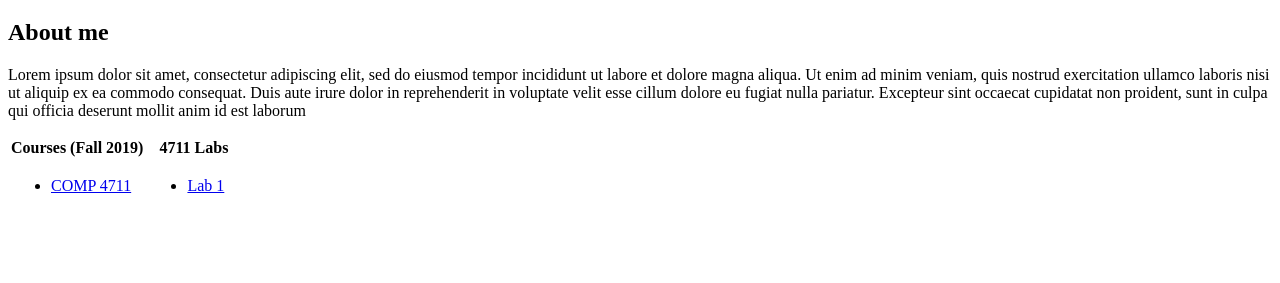
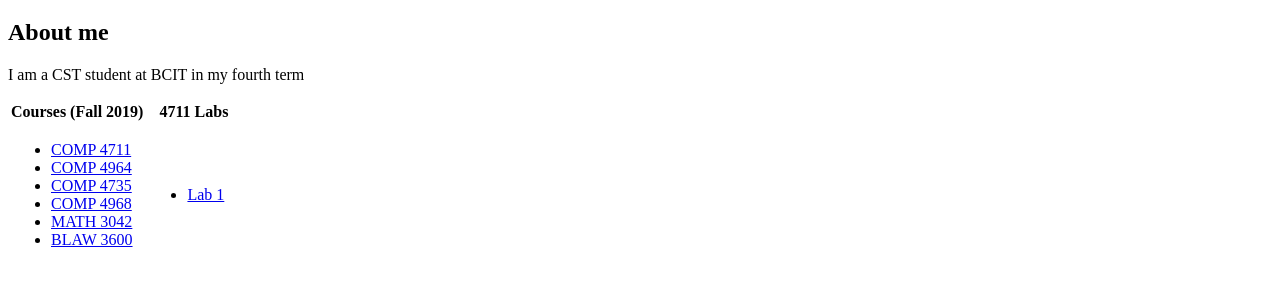
Before and after one commit to nguyen-tony/Nguyen-Tony.github.io, a plain HTML site: page index.html in a window 1280 px wide. Shown: the part 61-344 px from the top of the page. Drawn offline with Linux system fonts and the light colour scheme; a script that the page names is missing.

Commit message:
Update index.html
edit index

```diff
--- a/index.html
+++ b/index.html
@@ -11,10 +11,7 @@
 </h1>
 <h2>About me</h2>
 <p>
-    Lorem ipsum dolor sit amet, consectetur adipiscing elit, sed do eiusmod tempor incididunt ut labore et dolore magna aliqua.
-    Ut enim ad minim veniam, quis nostrud exercitation ullamco laboris nisi ut aliquip ex ea commodo consequat.
-    Duis aute irure dolor in reprehenderit in voluptate velit esse cillum dolore eu fugiat nulla pariatur.
-    Excepteur sint occaecat cupidatat non proident, sunt in culpa qui officia deserunt mollit anim id est laborum
+    I am a CST student at BCIT in my fourth term
 </p>
 <table>
     <tr>
@@ -26,6 +23,21 @@
             <ul>
                 <li>
                     <a rel="noopener" href="https://www.bcit.ca/study/outlines/20193035498">COMP 4711</a>
+                </li>
+				                <li>
+                    <a rel="noopener" href="https://www.bcit.ca/study/outlines/20193035498">COMP 4964</a>
+                </li>
+				                <li>
+                    <a rel="noopener" href="https://www.bcit.ca/study/outlines/20193035498">COMP 4735</a>
+                </li>
+				                <li>
+                    <a rel="noopener" href="https://www.bcit.ca/study/outlines/20193035498">COMP 4968</a>
+                </li>
+				                <li>
+                    <a rel="noopener" href="https://www.bcit.ca/study/outlines/20193035498">MATH 3042</a>
+                </li>
+				                <li>
+                    <a rel="noopener" href="https://www.bcit.ca/study/outlines/20193035498">BLAW 3600</a>
                 </li>
             </ul>
         </td>
```
